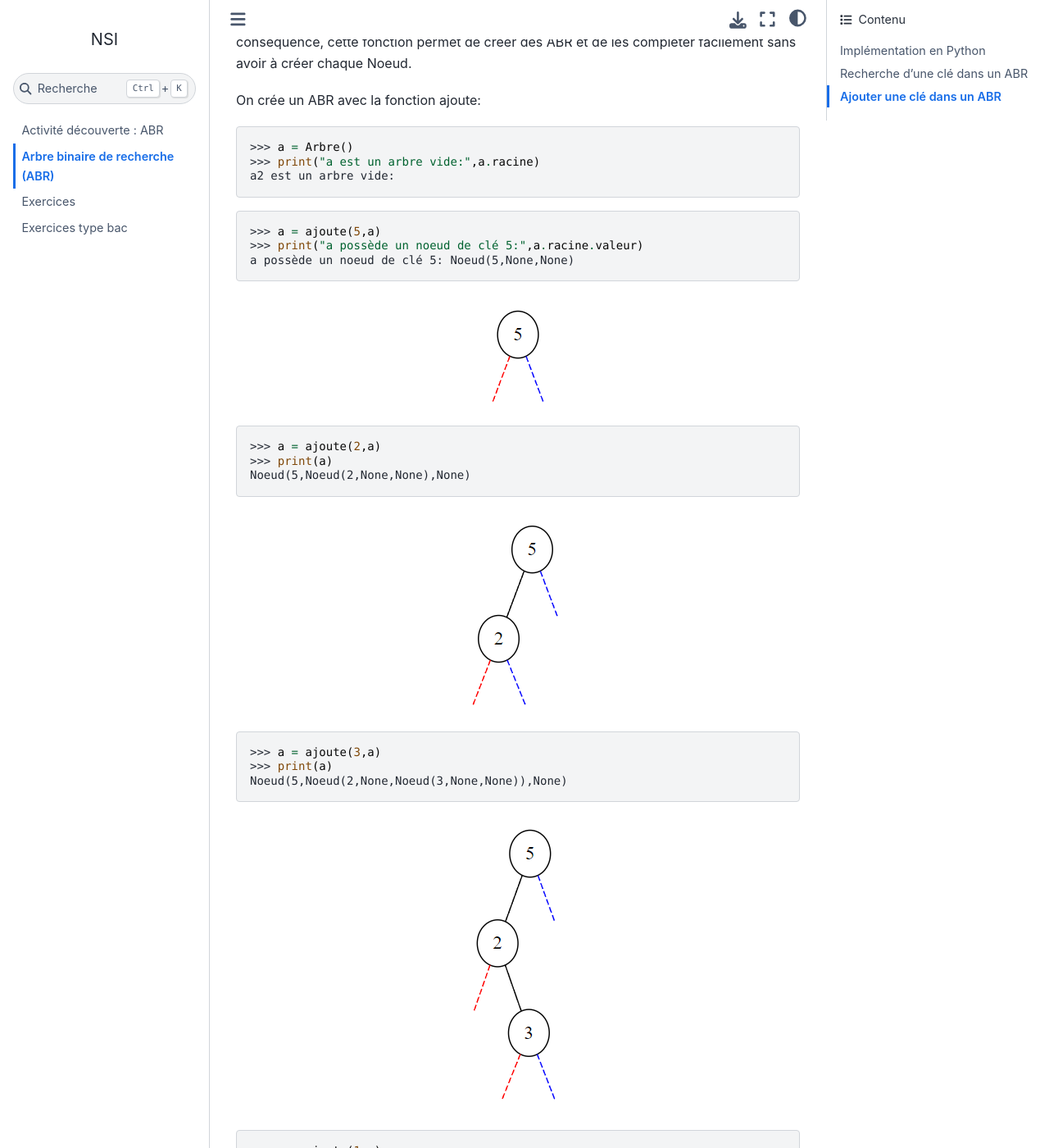
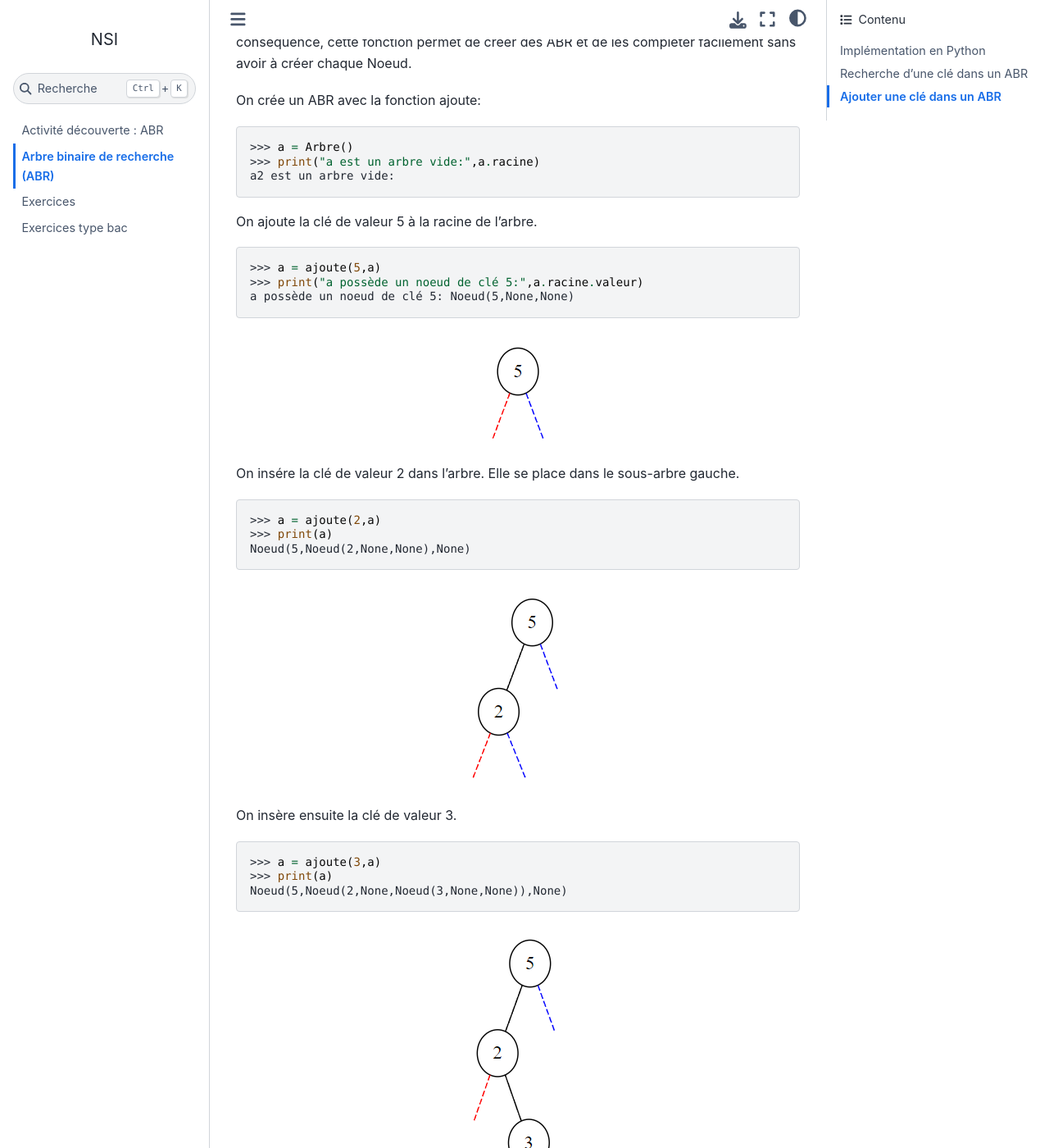
Before and after one commit to ychistel/tnsi_abr, a Sphinx documentation site: the page built from source/content/cours.rst, in a window 1280 px wide and 1400 px high, scrolled down 5513 px. Shown: the whole window at 82% size. Built offline with Sphinx 7.4.7 and the Sphinx Book theme 1.1.4, drawn with Linux system fonts in a browser that asks for light colours; pages that are not in the unit, such as notebooks, are missing from menus; some of the changed text lies outside the part shown.

Commit message:
modification des exemples du cours

```diff
--- a/source/content/cours.rst
+++ b/source/content/cours.rst
@@ -215,12 +215,16 @@
 >>> print("a est un arbre vide:",a.racine)
 a2 est un arbre vide:
 
+On ajoute la clé de valeur 5 à la racine de l'arbre.
+
 >>> a = ajoute(5,a)
 >>> print("a possède un noeud de clé 5:",a.racine.valeur)
 a possède un noeud de clé 5: Noeud(5,None,None)
 
 .. figure:: ../img/abr4-cle-5.png
     :align: center
+
+On insére la clé de valeur 2 dans l'arbre. Elle se place dans le sous-arbre gauche.
 
 >>> a = ajoute(2,a)
 >>> print(a)
@@ -229,12 +233,16 @@
 .. figure:: ../img/abr4-cle-2.png
     :align: center
 
+On insère ensuite la clé de valeur 3.
+
 >>> a = ajoute(3,a)
 >>> print(a)
 Noeud(5,Noeud(2,None,Noeud(3,None,None)),None)
 
 .. figure:: ../img/abr4-cle-3.png
     :align: center
+
+On insère la clé de valeur 1.
 
 >>> a = ajoute(1,a)
 >>> print(a)
@@ -243,12 +251,16 @@
 .. figure:: ../img/abr4-cle-1.png
     :align: center
 
+On insère la clé de valeur 7. Cette clé est supérieure à la clé de la racine, donc elle est insérée dans le sous-arbre droit.
+
 >>> a2 = ajoute(7,a2)
 >>> print(a)
 Noeud(5,Noeud(2,Noeud(1,None,None),Noeud(3,None,None)),Noeud(7,None,None))
 
 .. figure:: ../img/abr4-cle-7.png
     :align: center
+
+On insère la clé de valeur 6.
 
 >>> a = ajoute(6,a)
 >>> print(a)
@@ -257,6 +269,8 @@
 .. figure:: ../img/abr4-cle-6.png
     :align: center
 
+On insère la clé de valeur 8.
+
 >>> a = ajoute(8,a)
 >>> print(a)
 Noeud(5,Noeud(2,Noeud(1,None,None),Noeud(3,None,None)),Noeud(7,Noeud(6,None,None),Noeud(8,None,None)))
```
